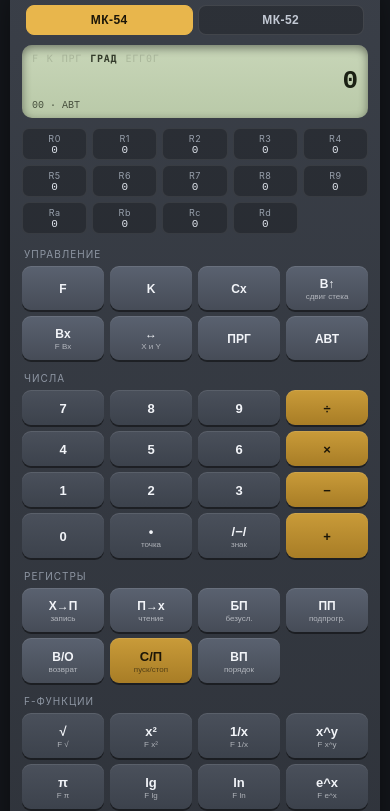
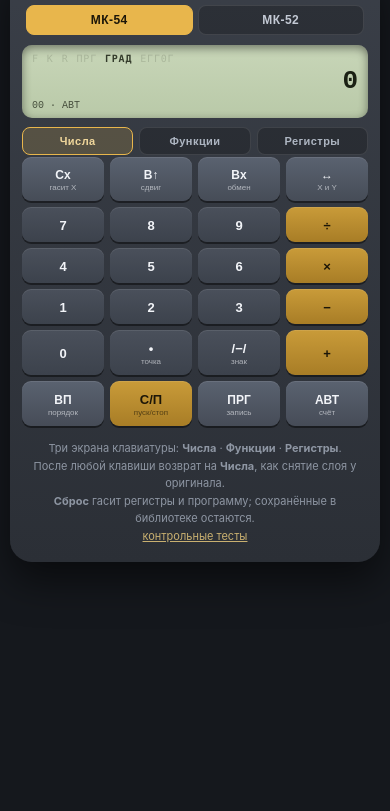
Before and after one commit to greagre/pmk52, a plain HTML site: page index.html in a window 390 px wide. Shown: the part 50-861 px from the top of the page. Drawn offline with Linux system fonts and the light colour scheme.

Commit message:
pmk52: три экрана клавиатуры (Числа/Функции/Регистры), слой ввода core-keys.js вместо sto-fix.js

```diff
--- a/index.html
+++ b/index.html
@@ -49,6 +49,7 @@
     display:flex;justify-content:space-between;gap:8px;margin-top:1px}
   .status .hint{overflow:hidden;text-overflow:ellipsis;white-space:nowrap;text-align:right;flex:1}
   .regs{display:grid;grid-template-columns:repeat(5,1fr);gap:5px;margin:10px 0 8px}
+  .regs.hide{display:none}
   .reg{
     background:rgba(0,0,0,.24);border:1px solid rgba(255,255,255,.07);
     border-radius:7px;padding:4px 3px 3px;text-align:center;cursor:pointer;
@@ -70,8 +71,17 @@
   .k small{display:block;font-size:8px;font-weight:500;opacity:.62;margin-top:1px}
   .k.fn{background:linear-gradient(180deg,var(--fn),#464c57);font-size:12px}
   .k.acc{background:linear-gradient(180deg,#c99b39,#a87d26);color:#1c1608}
+  .sep{grid-column:1/-1;height:1px;background:rgba(255,255,255,.07);margin:5px 0}
   .sec{grid-column:1/-1;font-size:10px;letter-spacing:.1em;color:#8e96a3;
     text-transform:uppercase;margin:6px 2px 0}
+  .layers{display:grid;grid-template-columns:repeat(3,1fr);gap:6px;margin:9px 0 2px}
+  .lay{
+    appearance:none;border:1px solid rgba(255,255,255,.1);border-radius:8px;
+    background:rgba(0,0,0,.22);color:#aeb6c2;font-size:11px;font-weight:600;
+    letter-spacing:.04em;padding:7px 2px;cursor:pointer;
+    transition:background .12s,color .12s,border-color .12s;
+  }
+  .lay.on{background:rgba(232,182,76,.18);border-color:var(--acc);color:#f0d79b}
   .foot{margin:14px 6px 0;font-size:11px;color:#8e96a3;text-align:center;line-height:1.6}
   .foot a{color:#c9b070}
 </style>
@@ -84,7 +94,7 @@
 
   <div class="screen">
     <div class="indic">
-      <i id="iF">F</i><i id="iK">K</i><i id="iPRG">ПРГ</i><i id="iANG">ГРАД</i><i id="iERR">ЕГГ0Г</i>
+      <i id="iF">F</i><i id="iK">K</i><i id="iR">R</i><i id="iPRG">ПРГ</i><i id="iANG">ГРАД</i><i id="iERR">ЕГГ0Г</i>
     </div>
     <div class="digits" id="disp">0</div>
     <div class="status">
@@ -93,101 +103,131 @@
     </div>
   </div>
 
-  <div class="regs" id="regs"></div>
+  <div class="layers" id="layers"></div>
+  <div class="regs hide" id="regs"></div>
   <div class="keys" id="keys"></div>
 
   <div class="foot">
-    Порядок ввода как у ПМК: <b>X→П</b>, затем регистр — как вторая клавиша.<br>
+    Три экрана клавиатуры: <b>Числа</b> · <b>Функции</b> · <b>Регистры</b>.<br>
+    После любой клавиши возврат на <b>Числа</b>, как снятие слоя у оригинала.<br>
+    <b>Сброс</b> гасит регистры и программу; сохранённые в библиотеке остаются.<br>
     <a href="tests.html">контрольные тесты</a>
   </div>
 </div>
 
 <script src="profiles.js?v=12"></script>
 <script src="core.js?v=12"></script>
-<script src="sto-fix.js?v=1"></script>
+<!-- слой ввода: правки клавиатуры идут в core-keys.js, ядро core.js не трогаем -->
+<script src="core-keys.js?v=4"></script>
 <script>
 (function () {
   'use strict';
 
   /* На панели только две модели линии: МК-54 и МК-52.
-     Б3-34 живёт в проектах calculator и mk-emulator, дублировать его здесь незачем;
-     ext52 — экспериментальный профиль, в интерфейс не выводится. */
+     Б3-34 живёт в calculator и mk-emulator, ext52 — экспериментальный профиль. */
   var MODEL_IDS = ['mk-54', 'mk-52'];
   var STORE_KEY = 'pmk52/model';
+  var STORE_LAYER = 'pmk52/layer';
 
   var core = null;
   var hintText = '';
+  var uiLayer = 'main';
 
-  /* ---------- описание клавиатуры ---------- */
-  var KEYS = [
-    { sec: 'Управление' },
-    { t: 'F', key: { a: 'pref-f' }, cls: 'fn' },
-    { t: 'K', key: { a: 'pref-k' }, cls: 'fn' },
-    { t: 'Cx', key: { a: 'code', c: 0x0D }, cls: 'fn' },
-    { t: 'В↑', key: { a: 'code', c: 0x0E }, cls: 'fn', sub: 'сдвиг стека' },
-    { t: 'Вx', key: { a: 'code', c: 0x0F }, cls: 'fn', sub: 'F Вx' },
+  /* ---------- три экрана клавиатуры ----------
+     Экраны — только представление. Слой ядра (ST.layer) не трогаем:
+     у оригинала он значит «следующая клавиша — функция», а здесь функции
+     и так лежат своими кнопками. Индикатор F/R показывает, где мы. */
+  var LAYERS = {
+    main: {
+      title: 'Числа',
+      keys: [
+        { t: 'Cx', key: { a: 'code', c: 0x0D }, cls: 'fn', sub: 'гасит X' },
+        { t: 'В↑', key: { a: 'code', c: 0x0E }, cls: 'fn', sub: 'сдвиг' },
+        { t: 'Вx', key: { a: 'code', c: 0x0F }, cls: 'fn', sub: 'обмен' },
         { t: '↔', key: { a: 'code', c: 0x14 }, cls: 'fn', sub: 'X и Y' },
-    { t: 'ПРГ', key: { a: 'prg' }, cls: 'fn' },
-    { t: 'АВТ', key: { a: 'aut' }, cls: 'fn' },
 
-    { sec: 'Числа' },
         { t: '7', key: { a: 'digit', d: 7 } },
         { t: '8', key: { a: 'digit', d: 8 } },
         { t: '9', key: { a: 'digit', d: 9 } },
         { t: '÷', key: { a: 'code', c: 0x13 }, cls: 'acc' },
+
         { t: '4', key: { a: 'digit', d: 4 } },
         { t: '5', key: { a: 'digit', d: 5 } },
         { t: '6', key: { a: 'digit', d: 6 } },
         { t: '×', key: { a: 'code', c: 0x12 }, cls: 'acc' },
+
         { t: '1', key: { a: 'digit', d: 1 } },
         { t: '2', key: { a: 'digit', d: 2 } },
         { t: '3', key: { a: 'digit', d: 3 } },
         { t: '−', key: { a: 'code', c: 0x11 }, cls: 'acc' },
+
         { t: '0', key: { a: 'digit', d: 0 } },
         { t: '•', key: { a: 'dot' }, sub: 'точка' },
         { t: '/−/', key: { a: 'code', c: 0x0B }, sub: 'знак' },
         { t: '+', key: { a: 'code', c: 0x10 }, cls: 'acc' },
 
-    { sec: 'Регистры' },
-    { t: 'X→П', key: { a: 'stox' }, cls: 'fn', sub: 'запись' },
-    { t: 'П→x', key: { a: 'loadx' }, cls: 'fn', sub: 'чтение' },
-    { t: 'БП', key: { a: 'bp' }, cls: 'fn', sub: 'безусл.' },
-    { t: 'ПП', key: { a: 'pp' }, cls: 'fn', sub: 'подпрогр.' },
-    { t: 'В/О', key: { a: 'vo' }, cls: 'fn', sub: 'возврат' },
+        { t: 'ВП', key: { a: 'code', c: 0x0C }, cls: 'fn', sub: 'порядок' },
         { t: 'С/П', key: { a: 'sp' }, cls: 'acc', sub: 'пуск/стоп' },
-    { t: 'ВП', key: { a: 'code', c: 0x0C }, cls: 'fn', sub: 'порядок' },
+        { t: 'ПРГ', key: { a: 'prg' }, cls: 'fn', sub: 'запись' },
+        { t: 'АВТ', key: { a: 'aut' }, cls: 'fn', sub: 'счёт' }
+      ]
+    },
 
+    f: {
+      title: 'Функции',
+      keys: [
         { sec: 'F-функции' },
-    { t: '√', key: { a: 'code', c: 0x21 }, sub: 'F √' },
-    { t: 'x²', key: { a: 'code', c: 0x22 }, sub: 'F x²' },
-    { t: '1/x', key: { a: 'code', c: 0x23 }, sub: 'F 1/x' },
-    { t: 'x^y', key: { a: 'code', c: 0x24 }, sub: 'F x^y' },
-    { t: 'π', key: { a: 'code', c: 0x20 }, sub: 'F π' },
-    { t: 'lg', key: { a: 'code', c: 0x17 }, sub: 'F lg' },
-    { t: 'ln', key: { a: 'code', c: 0x18 }, sub: 'F ln' },
-    { t: 'e^x', key: { a: 'code', c: 0x16 }, sub: 'F e^x' },
-    { t: '10^x', key: { a: 'code', c: 0x15 }, sub: 'F 10^x' },
+        { t: '√', key: { a: 'code', c: 0x21 }, sub: 'корень' },
+        { t: 'x²', key: { a: 'code', c: 0x22 }, sub: 'квадрат' },
+        { t: '1/x', key: { a: 'code', c: 0x23 }, sub: 'обратное' },
+        { t: 'x^y', key: { a: 'code', c: 0x24 }, sub: 'степень' },
 
-    { sec: 'Тригонометрия' },
-    { t: 'sin', key: { a: 'code', c: 0x1C }, sub: 'F sin' },
-    { t: 'cos', key: { a: 'code', c: 0x1D }, sub: 'F cos' },
-    { t: 'tg', key: { a: 'code', c: 0x1E }, sub: 'F tg' },
-    { t: 'sin⁻¹', key: { a: 'code', c: 0x19 }, sub: 'F arcsin' },
-    { t: 'cos⁻¹', key: { a: 'code', c: 0x1A }, sub: 'F arccos' },
-    { t: 'tg⁻¹', key: { a: 'code', c: 0x1B }, sub: 'F arctg' },
+        { t: 'π', key: { a: 'code', c: 0x20 } },
+        { t: 'lg', key: { a: 'code', c: 0x17 } },
+        { t: 'ln', key: { a: 'code', c: 0x18 } },
+        { t: 'e^x', key: { a: 'code', c: 0x16 } },
+
+        { t: '10^x', key: { a: 'code', c: 0x15 } },
+        { t: 'sin', key: { a: 'code', c: 0x1C } },
+        { t: 'cos', key: { a: 'code', c: 0x1D } },
+        { t: 'tg', key: { a: 'code', c: 0x1E } },
+
+        { t: 'sin⁻¹', key: { a: 'code', c: 0x19 }, sub: 'arcsin' },
+        { t: 'cos⁻¹', key: { a: 'code', c: 0x1A }, sub: 'arccos' },
+        { t: 'tg⁻¹', key: { a: 'code', c: 0x1B }, sub: 'arctg' },
+        { t: '|x|', key: { a: 'code', c: 0x31 }, sub: 'модуль' },
 
         { sec: 'K-функции' },
-    { t: '|x|', key: { a: 'code', c: 0x31 }, sub: 'K |x|' },
-    { t: 'ЗН', key: { a: 'code', c: 0x32 }, sub: 'K ЗН' },
-    { t: '[x]', key: { a: 'code', c: 0x34 }, sub: 'K [x]' },
-    { t: '{x}', key: { a: 'code', c: 0x35 }, sub: 'K {x}' },
-    { t: 'max', key: { a: 'code', c: 0x36 }, sub: 'K max' },
-    { t: 'СЧ', key: { a: 'code', c: 0x3B }, sub: 'K СЧ' },
-    { t: '°→′', key: { a: 'code', c: 0x26 }, sub: 'K °→′' },
-    { t: '°→′″', key: { a: 'code', c: 0x2A }, sub: 'K °→′″' },
-    { t: '°←′″', key: { a: 'code', c: 0x30 }, sub: 'K °←′″' },
-    { t: '°←′', key: { a: 'code', c: 0x33 }, sub: 'K °←′' }
-  ];
+        { t: 'ЗН', key: { a: 'code', c: 0x32 }, sub: 'знак' },
+        { t: '[x]', key: { a: 'code', c: 0x34 }, sub: 'целое' },
+        { t: '{x}', key: { a: 'code', c: 0x35 }, sub: 'дробь' },
+        { t: 'max', key: { a: 'code', c: 0x36 } },
+
+        { t: 'СЧ', key: { a: 'code', c: 0x3B }, sub: 'случайное' },
+        { t: '°→′', key: { a: 'code', c: 0x26 } },
+        { t: '°→′″', key: { a: 'code', c: 0x2A } },
+        { t: '°←′″', key: { a: 'code', c: 0x30 } },
+
+        { t: '°←′', key: { a: 'code', c: 0x33 } }
+      ]
+    },
+
+    reg: {
+      title: 'Регистры',
+      keys: [
+        { sec: 'Обмен с регистрами' },
+        { t: 'X→П', key: { a: 'stox' }, cls: 'fn', sub: 'записать X' },
+        { t: 'П→x', key: { a: 'loadx' }, cls: 'fn', sub: 'прочитать' },
+        { t: 'БП', key: { a: 'bp' }, cls: 'fn', sub: 'переход' },
+        { t: 'ПП', key: { a: 'pp' }, cls: 'fn', sub: 'подпрогр.' },
+
+        { t: 'В/О', key: { a: 'vo' }, cls: 'fn', sub: 'адрес 00' },
+        { t: 'С/П', key: { a: 'sp' }, cls: 'acc', sub: 'пуск/стоп' },
+        { t: 'CF', key: { a: 'cf' }, cls: 'fn', sub: 'снять выбор' },
+        { t: 'Сброс', act: 'reset', cls: 'acc', sub: 'всё сразу' }
+      ]
+    }
+  };
 
   /* ---------- модели ---------- */
   function modelTitle(id) {
@@ -204,6 +244,10 @@
       html += '<button class="mbtn" data-id="' + id + '">' + modelTitle(id) + '</button>';
     }
     host.innerHTML = html;
+    var btns = host.querySelectorAll('.mbtn');
+    for (var j = 0; j < btns.length; j++) {
+      btns[j].classList.toggle('on', btns[j].dataset.id === modelId);
+    }
   }
 
   /* ---------- построение ---------- */
@@ -222,10 +266,15 @@
       hasK: true,
       onEvent: function (type) {
         if (type === 'hint') hintText = '';
-        if (type === 'pick-register') hintText = 'Выбери регистр';
+        if (type === 'pick-register') {
+          hintText = 'Выбери регистр';
+          uiLayer = 'reg';        /* выбор регистра сам открывает слой */
+          renderKeys();
+        }
         render();
       }
     });
+    modelId = id;
     localStorage.setItem(STORE_KEY, id);
 
     document.getElementById('modelTitle').textContent = p.title;
@@ -238,14 +287,37 @@
     }
 
     renderRegs();
+    renderKeys();
     render();
   }
 
+  /* ---------- слои и клавиши ---------- */
+  function switchLayer(name) {
+    uiLayer = name;
+    try { localStorage.setItem(STORE_LAYER, name); } catch (err) {}
+    renderKeys();
+    render();
+  }
+
+  function renderLayers() {
+    var host = document.getElementById('layers');
+    var order = ['main', 'f', 'reg'];
+    var html = '';
+    for (var i = 0; i < order.length; i++) {
+      var id = order[i];
+      html += '<button class="lay' + (uiLayer === id ? ' on' : '') + '" data-lay="' + id + '">' +
+              LAYERS[id].title + '</button>';
+    }
+    host.innerHTML = html;
+  }
+
   function renderKeys() {
+    renderLayers();
     var host = document.getElementById('keys');
+    var list = LAYERS[uiLayer].keys;
     var html = '';
-    for (var i = 0; i < KEYS.length; i++) {
-      var k = KEYS[i];
+    for (var i = 0; i < list.length; i++) {
+      var k = list[i];
       if (k.sec) { html += '<div class="sec">' + k.sec + '</div>'; continue; }
       html += '<button class="k ' + (k.cls || '') + '" data-i="' + i + '">' + k.t +
               (k.sub ? '<small>' + k.sub + '</small>' : '') + '</button>';
@@ -281,8 +353,9 @@
     d.textContent = dispText();
     d.classList.toggle('err', !!ST.err);
 
-    document.getElementById('iF').classList.toggle('on', ST.layer === 'f');
+    document.getElementById('iF').classList.toggle('on', uiLayer === 'f' || ST.layer === 'f');
     document.getElementById('iK').classList.toggle('on', ST.layer === 'k');
+    document.getElementById('iR').classList.toggle('on', uiLayer === 'reg');
     document.getElementById('iPRG').classList.toggle('on', ST.mode === 'PRG');
     document.getElementById('iERR').classList.toggle('on', !!ST.err);
     var ang = document.getElementById('iANG');
@@ -294,6 +367,11 @@
 
     document.getElementById('hint').textContent = hintText;
 
+    /* регистры на виду только в своём слое или когда идёт выбор регистра */
+    var rbox = document.getElementById('regs');
+    var needRegs = (uiLayer === 'reg') || ST.await === 'reg';
+    rbox.classList.toggle('hide', !needRegs);
+
     for (var r = 0; r < core.REG_COUNT; r++) {
       var el = document.getElementById('rv' + r);
       if (el) el.textContent = core.fmt(ST.R[r]);
@@ -302,6 +380,11 @@
     for (var i = 0; i < cells.length; i++) {
       cells[i].classList.toggle('act', ST.await === 'reg');
     }
+
+    var lays = document.querySelectorAll('.lay');
+    for (var j = 0; j < lays.length; j++) {
+      lays[j].classList.toggle('on', lays[j].dataset.lay === uiLayer);
+    }
   }
 
   /* ---------- обработчики (навешиваются один раз) ---------- */
@@ -309,11 +392,25 @@
     document.getElementById('keys').addEventListener('click', function (e) {
       var b = e.target.closest('.k');
       if (!b || !core) return;
-      var item = KEYS[+b.dataset.i];
-      if (!item || !item.key) return;
+      var item = LAYERS[uiLayer].keys[+b.dataset.i];
+      if (!item || item.sec) return;
       hintText = '';
+      if (item.act === 'reset') {
+        core.resetAll();
+        switchLayer('main');
+        return;
+      }
+      if (!item.key) return;
       core.key(item.key);
-      render();
+      /* как у оригинала: после клавиши слой снимается */
+      if (uiLayer !== 'main' && core.ST.await !== 'reg') switchLayer('main');
+      else render();
+    });
+
+    document.getElementById('layers').addEventListener('click', function (e) {
+      var b = e.target.closest('.lay');
+      if (!b) return;
+      switchLayer(b.dataset.lay);
     });
 
     document.getElementById('regs').addEventListener('click', function (e) {
@@ -330,6 +427,7 @@
     document.getElementById('models').addEventListener('click', function (e) {
       var b = e.target.closest('.mbtn');
       if (!b) return;
+      uiLayer = 'main';
       build(b.dataset.id);
     });
 
@@ -344,13 +442,18 @@
       if (c === '/') { core.key({ a: 'code', c: 0x13 }); render(); e.preventDefault(); return; }
       if (c === 'Enter') { core.key({ a: 'sp' }); render(); e.preventDefault(); return; }
       if (c === 'Escape') { core.key({ a: 'code', c: 0x0D }); render(); e.preventDefault(); return; }
+      if (c === 'f' || c === 'F' || c === 'а' || c === 'А') {
+        switchLayer(uiLayer === 'f' ? 'main' : 'f'); e.preventDefault(); return;
+      }
+      if (c === 'r' || c === 'R' || c === 'к' || c === 'К') {
+        switchLayer(uiLayer === 'reg' ? 'main' : 'reg'); e.preventDefault(); return;
+      }
     });
   }
 
   var saved = localStorage.getItem(STORE_KEY);
   var modelId = (MODEL_IDS.indexOf(saved) >= 0) ? saved : MODEL_IDS[0];
 
-  renderKeys();
   renderModels();
   bindOnce();
   build(modelId);
```
Lines whose indentation alone changed are shown as unchanged.
